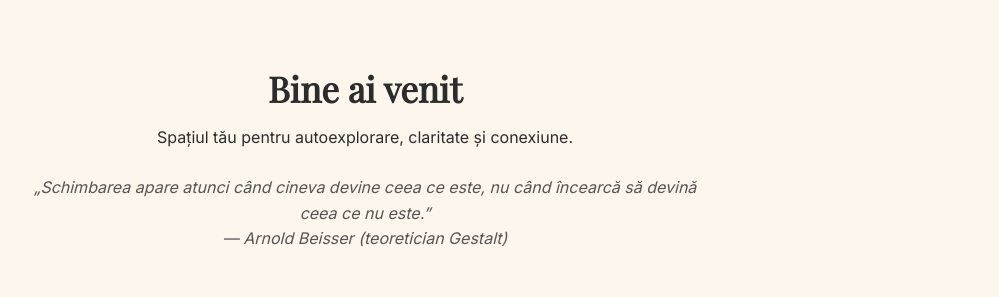
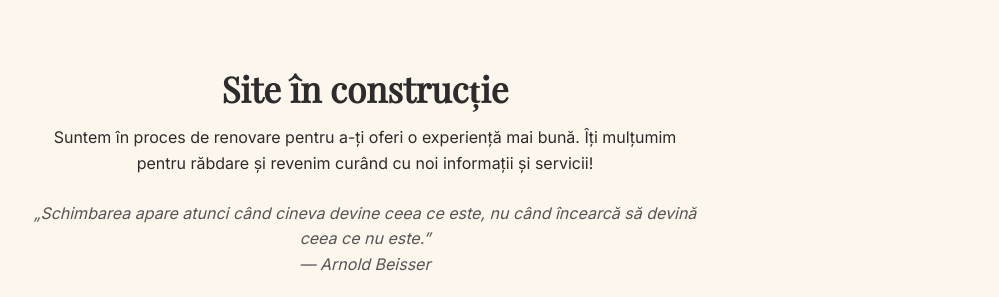
Before and after one commit to rolandnita/psihandreia, a plain HTML site: page index.html in a window 1280 px wide. Shown: the part 459-756 px from the top of the page, without its empty margins (275-1274 px from the left). Drawn offline with nearby package versions, Linux system fonts and the light colour scheme.

Commit message:
Pus site-ul în pauz: Ascuns articolele i actualizat mesajul de pe pagina principal

```diff
--- a/index.html
+++ b/index.html
@@ -17,8 +17,9 @@
     <button class="menu-toggle" id="menuToggle">&#9776;</button>
     <nav class="main-nav" id="mainNav">
       <a href="index.html">Acasă</a>
-      <a href="about/">Despre</a>
-      <a href="services/">Servicii</a>
+      <!-- Am ascuns secțiunile 'Despre', 'Servicii' temporar -->
+      <!-- <a href="about/">Despre</a>
+      <a href="services/">Servicii</a> -->
       <a href="booking/">Programează-te</a>
       <a href="contact/">Contact</a>
     </nav>
@@ -26,16 +27,17 @@
 
   <main class="main-content fade-in">
     <section class="welcome">
-      <h2>Bine ai venit</h2>
+      <h2>Site în construcție</h2>
       <div class="decor-line"></div>
-      <p>Spațiul tău pentru autoexplorare, claritate și conexiune.</p>
+      <p>Suntem în proces de renovare pentru a-ți oferi o experiență mai bună. Îți mulțumim pentru răbdare și revenim curând cu noi informații și servicii!</p>
       <blockquote style="font-style: italic; margin-top: 1.5rem; color: #555;">
         „Schimbarea apare atunci când cineva devine ceea ce este, nu când încearcă să devină ceea ce nu este.”<br>
-        — Arnold Beisser (teoretician Gestalt)
+        — Arnold Beisser
       </blockquote>
     </section>
 
-<section class="articles">
+    <!-- Secțiunea de articole a fost comentată -->
+    <!-- <section class="articles">
       <h2>Articole recente</h2>
       <div class="decor-line"></div>
 
@@ -49,7 +51,7 @@
       </article>
 
       <!-- Alte articole, dacă ai -->
-</section>
+    </section> -->
 
   </main>
 
```
Also changed, not shown: assets/images/gestalt_logo.png. Lines whose indentation alone changed are shown as unchanged.
